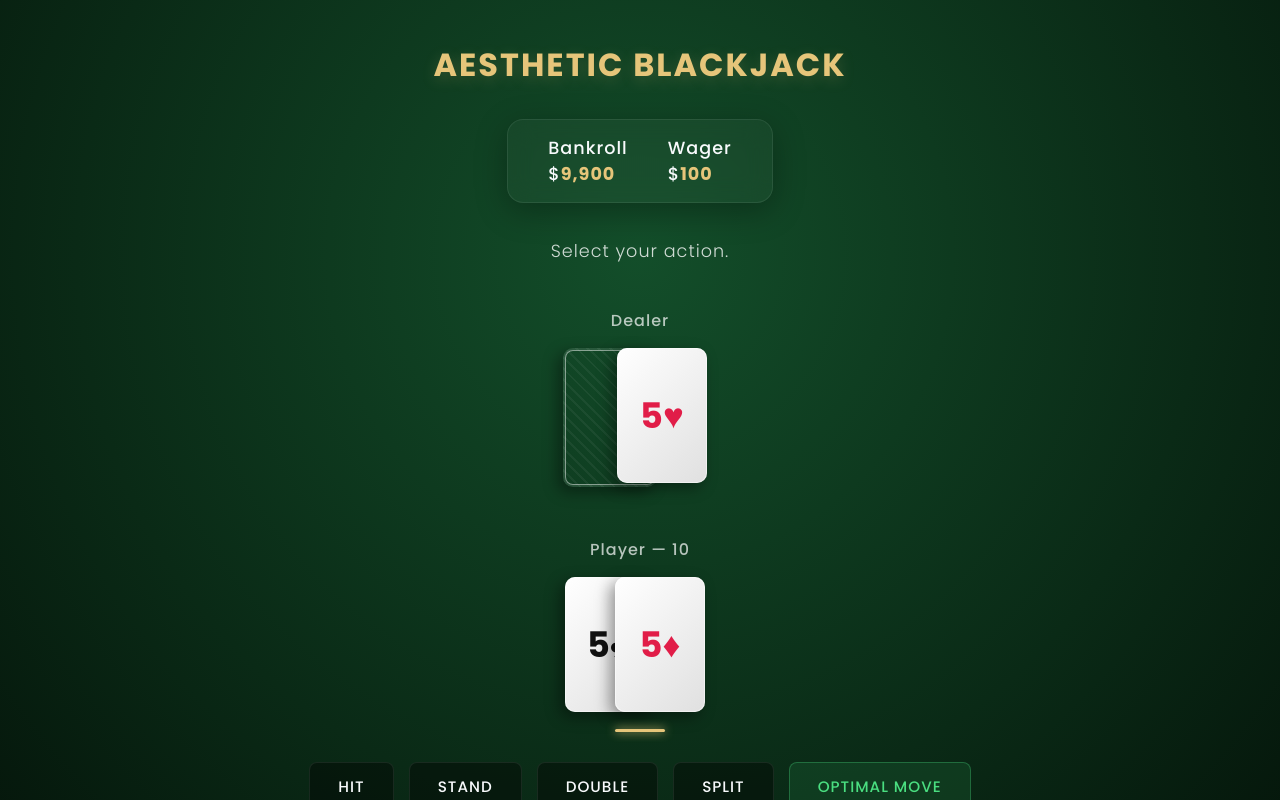
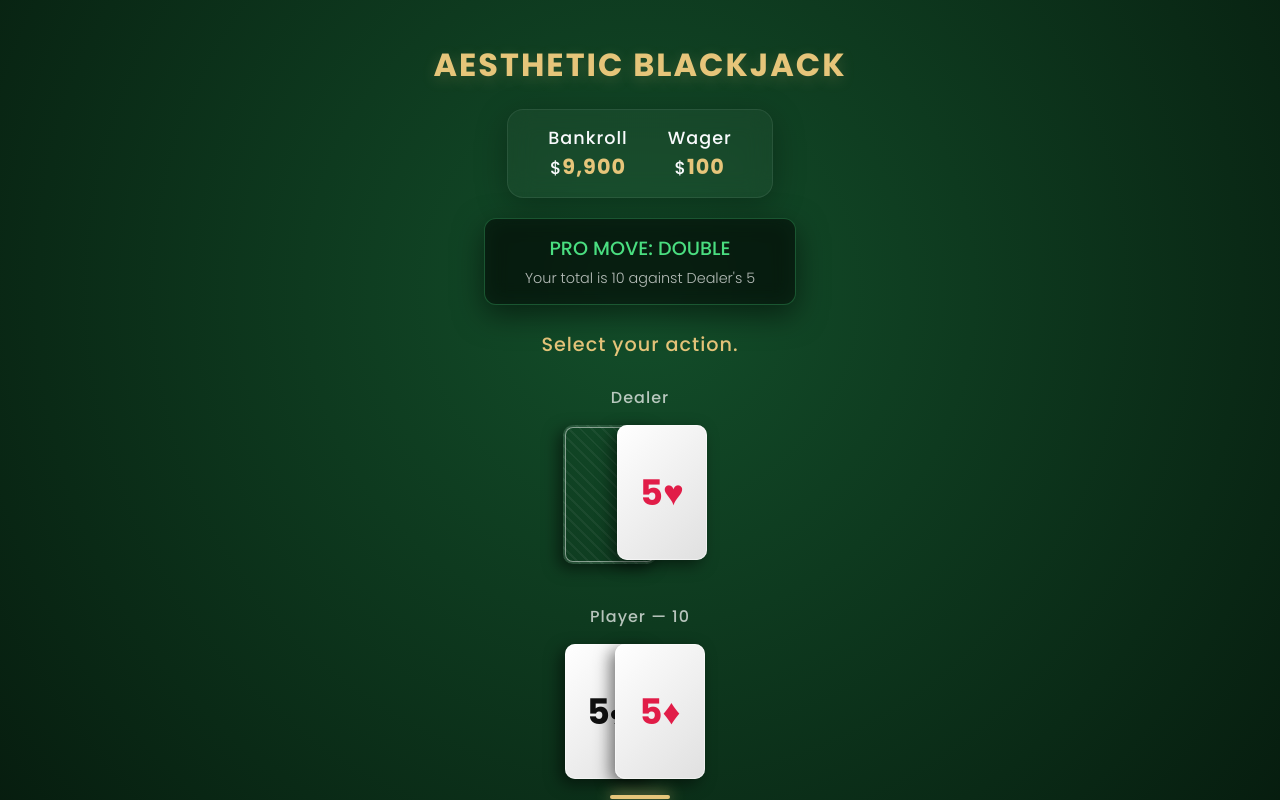
Before and after one commit to khoomsh67-ops/blackjack, a plain HTML site: page index.html in a window 1280 px wide. Both pictures are taken after a click on the button "DEAL HAND". Shown: the top 800 px of the page. Drawn offline with Linux system fonts and the light colour scheme.

Commit message:
Update index.html

```diff
--- a/index.html
+++ b/index.html
@@ -3,7 +3,7 @@
 <head>
     <meta charset="UTF-8">
     <meta name="viewport" content="width=device-width, initial-scale=1.0">
-    <title>Aesthetic Blackjack</title>
+    <title>Aesthetic Blackjack Pro</title>
     <link href="https://fonts.googleapis.com/css2?family=Poppins:wght@300;500;700&display=swap" rel="stylesheet">
     <style>
         :root {
@@ -36,8 +36,9 @@
             letter-spacing: 2px;
             color: var(--gold);
             text-transform: uppercase;
-            margin-bottom: 30px;
+            margin-bottom: 20px;
             text-shadow: 0 4px 15px rgba(230, 197, 122, 0.2);
+            text-align: center;
         }
 
         /* Glassmorphism Panels */
@@ -54,29 +55,54 @@
             display: flex;
             gap: 40px;
             padding: 15px 40px;
-            margin-bottom: 25px;
+            margin-bottom: 20px;
             font-size: 1.1rem;
             letter-spacing: 1px;
+            text-align: center;
         }
 
-        .dashboard span { font-weight: 700; color: var(--gold); }
+        .dashboard span { font-weight: 700; color: var(--gold); font-size: 1.3rem;}
 
-        /* Buttons */
-        .controls-wrapper { display: flex; gap: 15px; margin-bottom: 20px; }
+        /* Live Hint Box (Top) */
+        .hint-box {
+            background: rgba(0, 0, 0, 0.6);
+            backdrop-filter: blur(10px);
+            color: var(--neon-green);
+            padding: 15px 40px;
+            border-radius: 12px;
+            margin-bottom: 20px;
+            font-weight: 500;
+            font-size: 1.2rem;
+            border: 1px solid rgba(74, 222, 128, 0.3);
+            box-shadow: 0 10px 30px rgba(0,0,0,0.5), inset 0 0 20px rgba(74, 222, 128, 0.05);
+            text-align: center;
+            opacity: 0;
+            transform: translateY(-10px);
+            transition: all 0.4s ease;
+            display: none; /* Toggled via JS */
+        }
+        .hint-box.visible {
+            opacity: 1;
+            transform: translateY(0);
+        }
+        .hint-box span { color: rgba(255,255,255,0.7); font-size: 0.9rem; display: block; margin-top: 5px; font-weight: 300;}
+
+        /* Buttons & Betting */
+        .bet-controls { display: flex; gap: 15px; margin-bottom: 20px; }
 
         button {
             font-family: 'Poppins', sans-serif;
             background: rgba(0, 0, 0, 0.4);
             color: var(--text-main);
             border: 1px solid var(--glass-border);
-            padding: 12px 28px;
-            border-radius: 8px;
-            font-size: 0.95rem;
+            padding: 14px 28px;
+            border-radius: 10px;
+            font-size: 1rem;
             font-weight: 500;
             cursor: pointer;
             text-transform: uppercase;
             letter-spacing: 1px;
-            transition: all 0.3s ease;
+            transition: all 0.3s cubic-bezier(0.25, 0.8, 0.25, 1);
         }
 
         button:hover:not(:disabled) {
@@ -86,35 +112,40 @@
             transform: translateY(-2px);
         }
 
-        button:disabled {
-            opacity: 0.4;
-            cursor: not-allowed;
-        }
+        button:active:not(:disabled) { transform: translateY(1px); }
+
+        button:disabled { opacity: 0.3; cursor: not-allowed; }
 
         .btn-deal { background: rgba(230, 197, 122, 0.15); color: var(--gold); border-color: rgba(230, 197, 122, 0.4); }
         .btn-deal:hover:not(:disabled) { background: rgba(230, 197, 122, 0.3); }
 
-        .btn-hint { background: rgba(74, 222, 128, 0.1); color: var(--neon-green); border-color: rgba(74, 222, 128, 0.3); }
-        .btn-hint:hover:not(:disabled) { background: rgba(74, 222, 128, 0.2); box-shadow: 0 0 15px rgba(74, 222, 128, 0.3); border-color: var(--neon-green); }
+        /* Game Controls (2x2 Grid) */
+        .game-controls-grid {
+            display: none; /* Toggled via JS */
+            grid-template-columns: 1fr 1fr;
+            gap: 15px;
+            width: 100%;
+            max-width: 320px;
+            margin-top: 40px;
+        }
+
+        .game-controls-grid button { padding: 16px; font-weight: 700; font-size: 1.1rem; }
+        .btn-hit { color: #38bdf8; border-color: rgba(56, 189, 248, 0.3); }
+        .btn-stand { color: #f87171; border-color: rgba(248, 113, 113, 0.3); }
 
         /* Table & Cards */
-        .table-area { width: 100%; max-width: 1000px; display: flex; flex-direction: column; gap: 50px; margin-top: 20px; }
+        .table-area { width: 100%; max-width: 1000px; display: flex; flex-direction: column; gap: 40px; margin-top: 10px; perspective: 1000px; }
 
         .hand-container { display: flex; flex-direction: column; align-items: center; position: relative; }
 
-        .hand-title {
-            margin-bottom: 15px;
-            font-weight: 500;
-            font-size: 1rem;
-            color: rgba(255,255,255,0.7);
-            letter-spacing: 1px;
-        }
+        .hand-title { margin-bottom: 15px; font-weight: 500; font-size: 1rem; color: rgba(255,255,255,0.7); letter-spacing: 1px; }
 
         .cards { display: flex; justify-content: center; margin-left: 30px; }
 
-        @keyframes slideFadeIn {
-            from { opacity: 0; transform: translateY(-30px) scale(0.95); }
-            to { opacity: 1; transform: translateY(0) scale(1); }
+        /* Super Smooth Card Animation */
+        @keyframes smoothDeal {
+            0% { opacity: 0; transform: translateY(-60px) translateZ(-100px) rotateX(45deg); }
+            100% { opacity: 1; transform: translateY(0) translateZ(0) rotateX(0deg); }
         }
 
         .card {
@@ -128,10 +159,11 @@
             font-size: 2.2rem;
             font-weight: 700;
             color: #111;
-            box-shadow: -5px 5px 15px rgba(0,0,0,0.4), inset 0 0 0 1px rgba(255,255,255,0.5);
-            margin-left: -40px; /* Overlap */
+            box-shadow: -5px 5px 15px rgba(0,0,0,0.5), inset 0 0 0 1px rgba(255,255,255,0.5);
+            margin-left: -40px;
             position: relative;
-            animation: slideFadeIn 0.4s cubic-bezier(0.175, 0.885, 0.32, 1.275) forwards;
+            animation: smoothDeal 0.6s cubic-bezier(0.2, 0.8, 0.2, 1) forwards;
+            transform-origin: center bottom;
         }
 
         .card.red { color: #e11d48; }
@@ -145,48 +177,29 @@
 
         .player-hands-wrapper { display: flex; justify-content: center; gap: 60px; }
 
-        .active-hand {
-            position: relative;
-        }
+        .active-hand { position: relative; }
         .active-hand::after {
             content: '';
             position: absolute;
             bottom: -20px;
             left: 50%;
             transform: translateX(-50%);
-            width: 50px;
-            height: 3px;
+            width: 60px;
+            height: 4px;
             background: var(--gold);
-            border-radius: 3px;
-            box-shadow: 0 0 10px var(--gold);
+            border-radius: 4px;
+            box-shadow: 0 0 15px var(--gold);
         }
 
-        /* Notifications & Hints */
         .message-box {
             height: 25px;
-            margin: 10px 0 25px 0;
-            font-size: 1.1rem;
-            font-weight: 300;
-            color: rgba(255,255,255,0.8);
+            margin: 5px 0 20px 0;
+            font-size: 1.2rem;
+            font-weight: 500;
+            color: var(--gold);
             letter-spacing: 1px;
+            text-align: center;
         }
-
-        .hint-box {
-            background: rgba(0, 0, 0, 0.6);
-            backdrop-filter: blur(10px);
-            color: var(--neon-green);
-            padding: 15px 30px;
-            border-radius: 12px;
-            margin-bottom: 20px;
-            font-weight: 500;
-            font-size: 1.1rem;
-            display: none;
-            border: 1px solid rgba(74, 222, 128, 0.3);
-            box-shadow: 0 10px 30px rgba(0,0,0,0.5), inset 0 0 20px rgba(74, 222, 128, 0.05);
-            text-align: center;
-            animation: slideFadeIn 0.3s ease-out;
-        }
-        .hint-box span { color: rgba(255,255,255,0.6); font-size: 0.85rem; display: block; margin-top: 8px; font-weight: 300;}
 
     </style>
 </head>
@@ -199,14 +212,16 @@
         <div>Wager <br>$<span id="current-bet">100</span></div>
     </div>
 
-    <div class="controls-wrapper" id="bet-controls">
+    <!-- Always Visible Hint Box -->
+    <div class="hint-box" id="hint-box"></div>
+
+    <div class="message-box" id="message-box">Place your wager to begin.</div>
+
+    <div class="bet-controls" id="bet-controls">
         <button onclick="adjustBet(-100)">- $100</button>
         <button onclick="adjustBet(100)">+ $100</button>
         <button onclick="startGame()" class="btn-deal">Deal Hand</button>
     </div>
-
-    <div class="hint-box" id="hint-box"></div>
-    <div class="message-box" id="message-box">Place your wager to begin.</div>
 
     <div class="table-area">
         <div class="hand-container" id="dealer-area">
@@ -217,12 +232,12 @@
         <div class="player-hands-wrapper" id="player-area"></div>
     </div>
 
-    <div class="controls-wrapper" id="game-controls" style="margin-top: 50px; display: none;">
-        <button id="btn-hit" onclick="hit()">Hit</button>
-        <button id="btn-stand" onclick="stand()">Stand</button>
+    <!-- 2x2 Grid Layout For Game Controls -->
+    <div class="game-controls-grid" id="game-controls">
+        <button id="btn-hit" class="btn-hit" onclick="hit()">Hit</button>
+        <button id="btn-stand" class="btn-stand" onclick="stand()">Stand</button>
         <button id="btn-double" onclick="doubleDown()">Double</button>
         <button id="btn-split" onclick="split()">Split</button>
-        <button id="btn-hint" class="btn-hint" onclick="showHint()">Optimal Move</button>
     </div>
 
 <script>
@@ -301,7 +316,6 @@
         activeHandIndex = 0;
         dealerHidden = true;
         gameState = 'playing';
-        document.getElementById('hint-box').style.display = 'none';
 
         let pScore = calculateScore(playerHands[0].cards);
         if (pScore === 21) {
@@ -319,19 +333,15 @@
         let hand = playerHands[activeHandIndex];
         hand.cards.push(getCard());
         let score = calculateScore(hand.cards);
-        document.getElementById('hint-box').style.display = 'none';
 
         if (score >= 21) {
             if (score > 21) hand.busted = true;
-            setTimeout(advanceHand, 500); // Slight delay for aesthetic feel
-            updateUI();
-        } else {
-            updateUI();
+            setTimeout(advanceHand, 500);
         }
+        updateUI();
     }
 
     function stand() {
-        document.getElementById('hint-box').style.display = 'none';
         playerHands[activeHandIndex].isStand = true;
         advanceHand();
     }
@@ -340,7 +350,6 @@
         let hand = playerHands[activeHandIndex];
         if (hand.cards.length !== 2 || bankroll < hand.bet) return;
 
-        document.getElementById('hint-box').style.display = 'none';
         bankroll -= hand.bet;
         hand.bet *= 2;
         hand.cards.push(getCard());
@@ -357,9 +366,7 @@
         let hand = playerHands[activeHandIndex];
         if (hand.cards.length !== 2 || hand.cards[0].weight !== hand.cards[1].weight || bankroll < hand.bet || playerHands.length > 1) return;
 
-        document.getElementById('hint-box').style.display = 'none';
         bankroll -= hand.bet;
-
         let splitCard = hand.cards.pop();
         hand.cards.push(getCard());
 
@@ -449,8 +456,19 @@
         updateUI();
     }
 
-    function showHint() {
-        if (gameState !== 'playing') return;
+    // --- AUTOMATIC HINT ENGINE ---
+    function updateHintDisplay() {
+        let hintBox = document.getElementById('hint-box');
+
+        if (gameState !== 'playing') {
+            hintBox.classList.remove('visible');
+            setTimeout(() => { if(gameState !== 'playing') hintBox.style.display = 'none'; }, 400);
+            return;
+        }
+
+        hintBox.style.display = 'block';
+        setTimeout(() => hintBox.classList.add('visible'), 50);
+
         let hand = playerHands[activeHandIndex];
         let pCards = hand.cards;
         let pScore = calculateScore(pCards);
@@ -463,10 +481,8 @@
         let isSoft = pCards.some(c => c.value === 'A') && pScore <= 21 && calculateScore(pCards.filter(c => c.value !== 'A')) <= 10;
 
         let advice = "Stand";
-        let logicType = "";
 
         if (isPair && canSplit) {
-            logicType = "Pair Splitting Strategy";
             let pairVal = pCards[0].weight;
             if (pairVal === 11 || pairVal === 8) advice = "Split";
             else if (pairVal === 10) advice = "Stand";
@@ -478,7 +494,6 @@
             else if (pairVal === 2 || pairVal === 3) advice = (dCardVal <= 7) ? "Split" : "Hit";
         }
         else if (isSoft) {
-            logicType = "Soft Total Strategy";
             if (pScore >= 19) advice = "Stand";
             else if (pScore === 18) {
                 if (dCardVal >= 3 && dCardVal <= 6) advice = "Double";
@@ -490,7 +505,6 @@
             else if (pScore === 13 || pScore === 14) advice = (dCardVal >= 5 && dCardVal <= 6) ? "Double" : "Hit";
         }
         else {
-            logicType = "Hard Total Strategy";
             if (pScore >= 17) advice = "Stand";
             else if (pScore >= 13 && pScore <= 16) advice = (dCardVal <= 6) ? "Stand" : "Hit";
             else if (pScore === 12) advice = (dCardVal >= 4 && dCardVal <= 6) ? "Stand" : "Hit";
@@ -500,14 +514,10 @@
             else advice = "Hit";
         }
 
-        if (advice === "Double" && !canDouble) {
-            advice = (isSoft && pScore === 18) ? "Stand" : "Hit";
-        }
+        if (advice === "Double" && !canDouble) advice = (isSoft && pScore === 18) ? "Stand" : "Hit";
 
-        let hintBox = document.getElementById('hint-box');
-        hintBox.style.display = 'block';
-        hintBox.innerHTML = `OPTIMAL MOVE: ${advice.toUpperCase()}
-                             <span>Matrix: ${logicType} against Dealer ${dCardVal === 11 ? 'Ace' : dCardVal}</span>`;
+        hintBox.innerHTML = `PRO MOVE: ${advice.toUpperCase()}
+                             <span>Your total is ${pScore} against Dealer's ${dCardVal === 11 ? 'Ace' : dCardVal}</span>`;
     }
 
     function renderCard(card, isHidden = false) {
@@ -552,7 +562,7 @@
         document.getElementById('bet-controls').style.display = gameState === 'betting' ? 'flex' : 'none';
 
         let controlsDiv = document.getElementById('game-controls');
-        controlsDiv.style.display = gameState === 'playing' ? 'flex' : 'none';
+        controlsDiv.style.display = gameState === 'playing' ? 'grid' : 'none';
 
         if (gameState === 'playing') {
             let currentHand = playerHands[activeHandIndex];
@@ -564,6 +574,8 @@
             document.getElementById('btn-double').disabled = !canDouble;
             document.getElementById('btn-split').disabled = !canSplit;
         }
+
+        updateHintDisplay(); // Trigger automatic hint
     }
 
     function showMessage(msg) {
```
